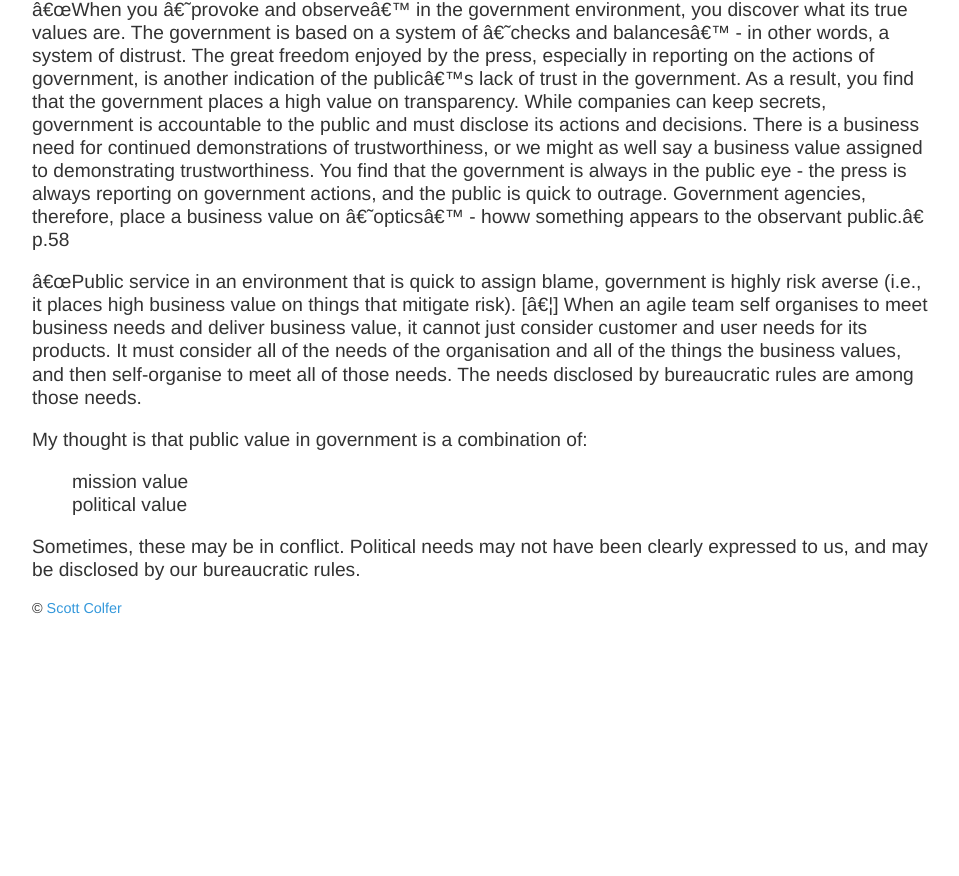
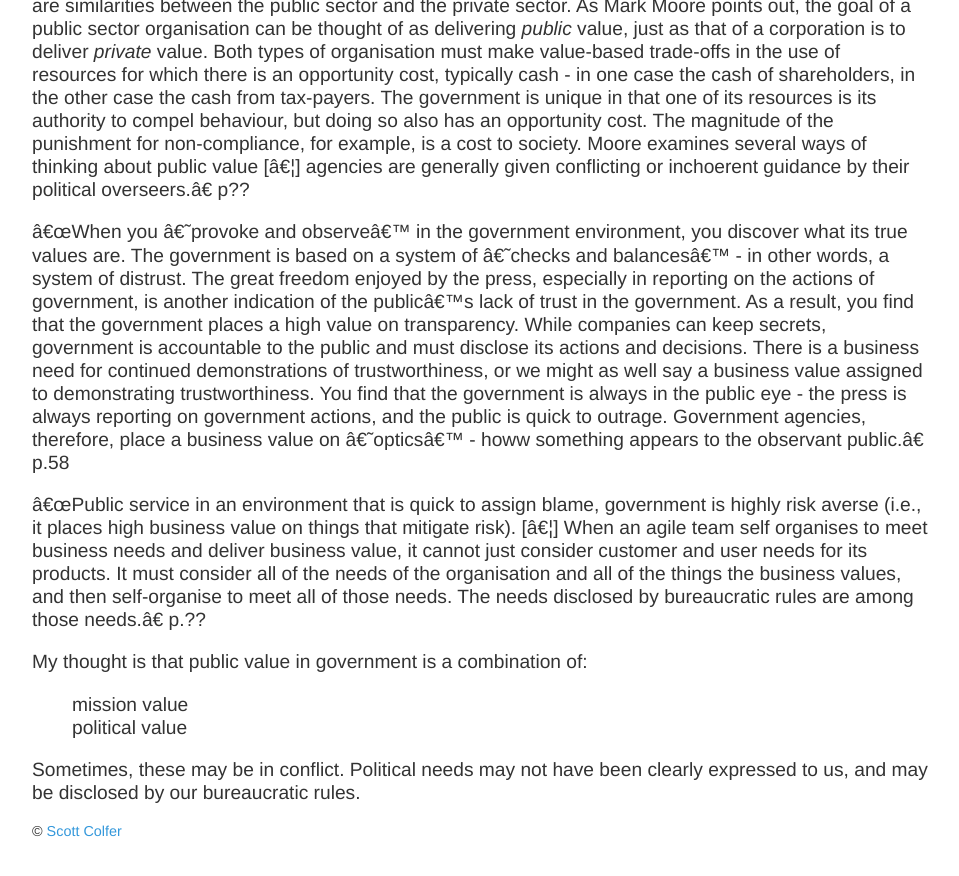
Before and after one commit to scottcolfer/scottcolfer.github.io, a Jekyll site: the page built from _posts/2018-03-02-value-context.md, in a window 1280 px wide and 900 px high, scrolled down 1584 px. Shown: the top 876 px of the window, without its empty margins (160-1119 px from the left). Built offline with Jekyll 4.4.1, drawn with Linux system fonts in a browser that asks for light colours; before the commit the page ends 2262 px from its top, so only the background shows below that; some of the changed text lies outside the part shown.

```diff
--- a/_posts/2018-03-02-value-context.md
+++ b/_posts/2018-03-02-value-context.md
@@ -36,7 +40,9 @@ Add description of product manager from value book:
 
 "When you 'provoke and observe' in the government environment, you discover what its true values are. The government is based on a system of 'checks and balances' - in other words, a system of distrust. The great freedom enjoyed by the press, especially in reporting on the actions of government, is another indication of the public's lack of trust in the government. As a result, you find that the government places a high value on transparency. While companies can keep secrets, government is accountable to the public and must disclose its actions and decisions. There is a business need for continued demonstrations of trustworthiness, or we might as well say a business value assigned to demonstrating trustworthiness. You find that the government is always in the public eye - the press is always reporting on government actions, and the public is quick to outrage. Government agencies, therefore, place a business value on 'optics' - howw something appears to the observant public." p.58
 
-"Public service in an environment that is quick to assign blame, government is highly risk averse (i.e., it places high business value on things that mitigate risk). [...] When an agile team self organises to meet business needs and deliver business value, it cannot just consider customer and user needs for its products. It must consider all of the needs of the organisation and all of the things the business values, and then self-organise to meet all of those needs. The needs disclosed by bureaucratic rules are among those needs.
+"Public service in an environment that is quick to assign blame, government is highly risk averse (i.e., it places high business value on things that mitigate risk). [...] When an agile team self organises to meet business needs and deliver business value, it cannot just consider customer and user needs for its products. It must consider all of the needs of the organisation and all of the things the business values, and then self-organise to meet all of those needs. The needs disclosed by bureaucratic rules are among those needs." p.??
+
+
 
 My thought is that public value in government is a combination of:
 
```
Also changed, not shown: other parts of _posts/2018-03-02-value-context.md (+4 -0 lines).
